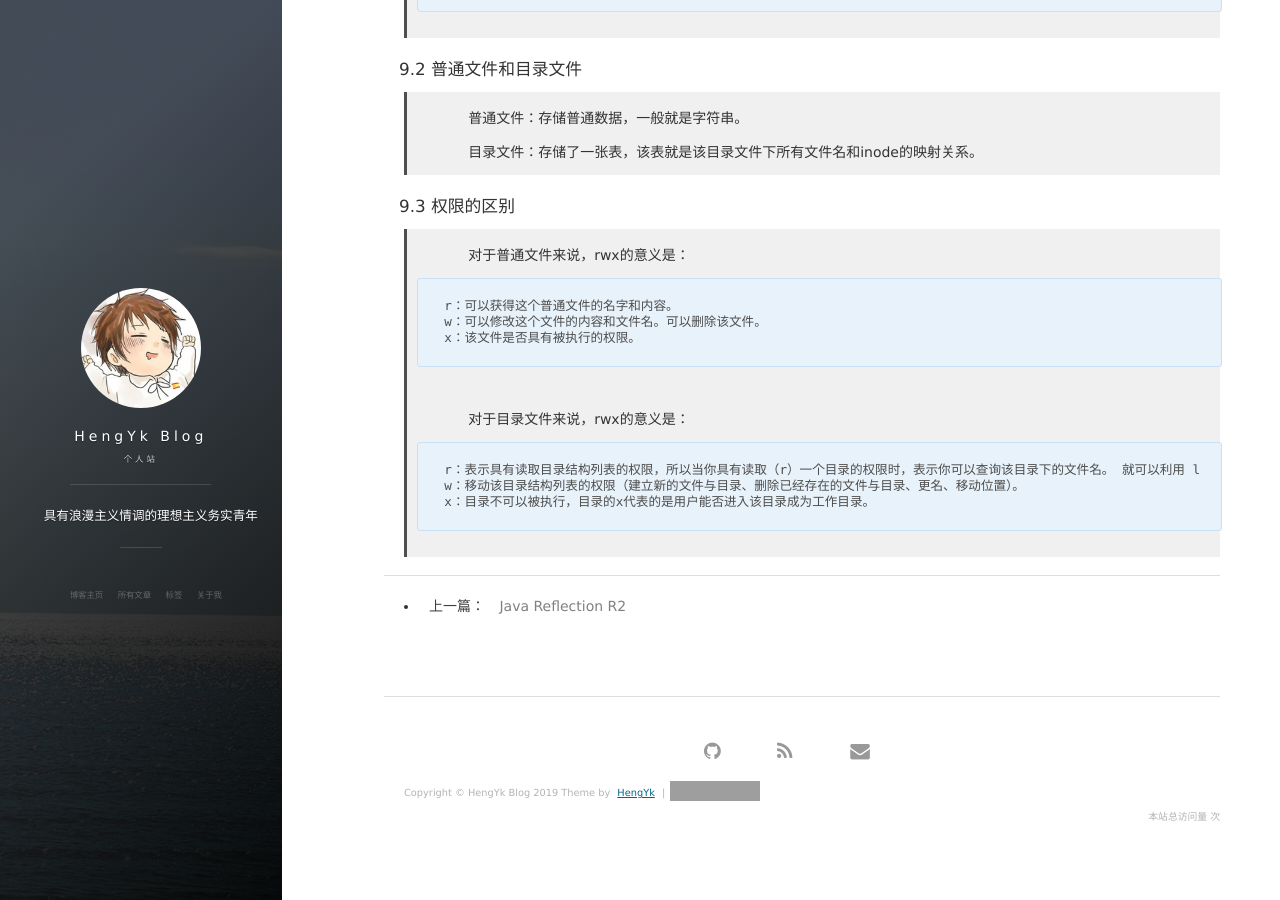
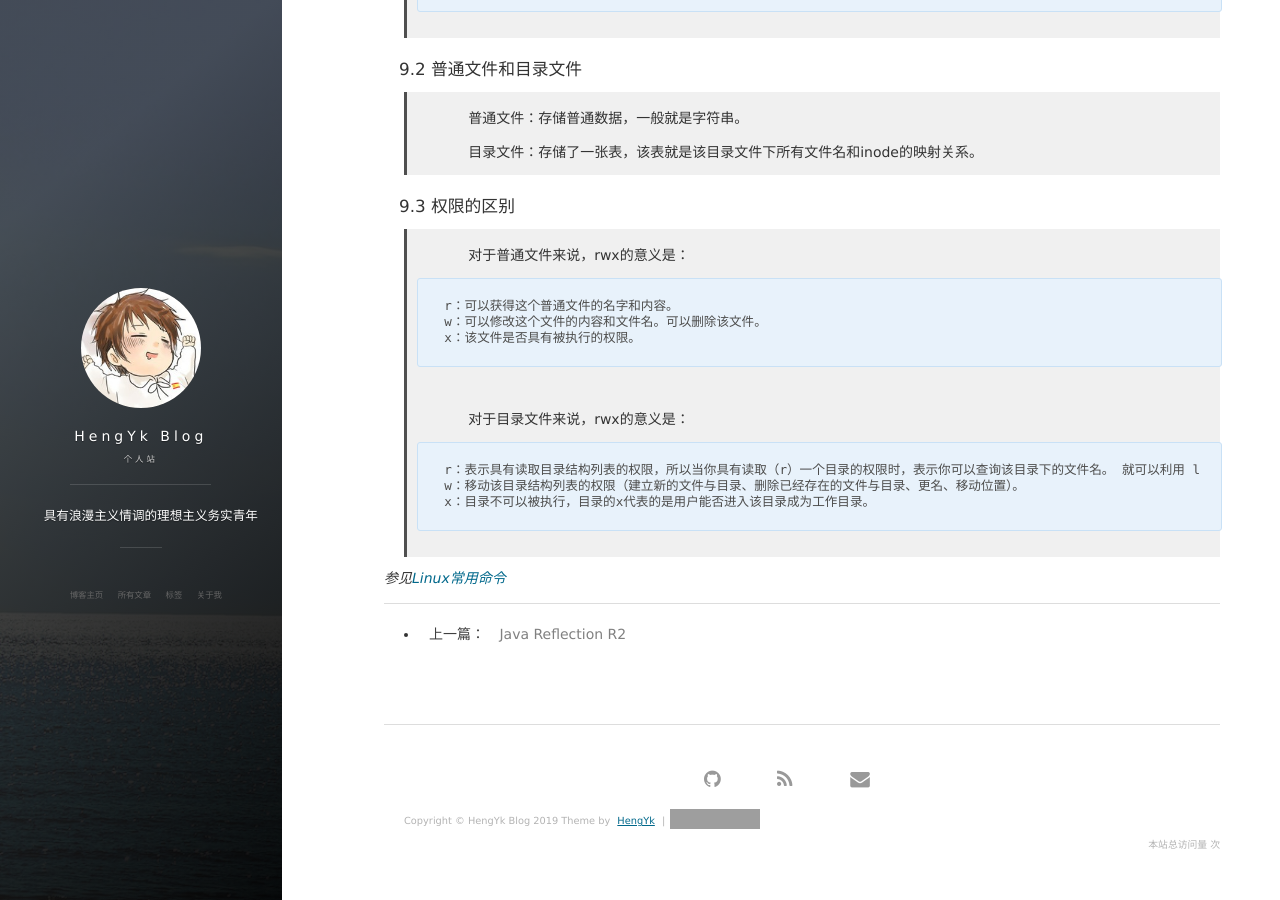
Before and after one commit to HengYk/hengyk.github.io, a Jekyll site: the page built from _posts/2019-02-17-Linux常用命令总结.md, in a window 1280 px wide and 900 px high, scrolled down 5741 px. Built offline with Jekyll 4.4.1, drawn with Linux system fonts in a browser that asks for light colours; nearby versions of some CDN libraries; comment, search, counter and statistics services are not loaded; grey boxes are pictures that could not be loaded.

Commit message:
Commit Linux 3

````diff
--- a/_posts/2019-02-17-Linux常用命令总结.md
+++ b/_posts/2019-02-17-Linux常用命令总结.md
@@ -253,3 +253,5 @@ r：表示具有读取目录结构列表的权限，所以当你具有读取（r
 w：移动该目录结构列表的权限（建立新的文件与目录、删除已经存在的文件与目录、更名、移动位置）。
 x：目录不可以被执行，目录的x代表的是用户能否进入该目录成为工作目录。
 ```
+
+##### *参见[Linux常用命令](https://note.youdao.com/ynoteshare1/index.html?id=57ac2c416b7041ea9a30536a4af03a94&type=note#/)*
````
